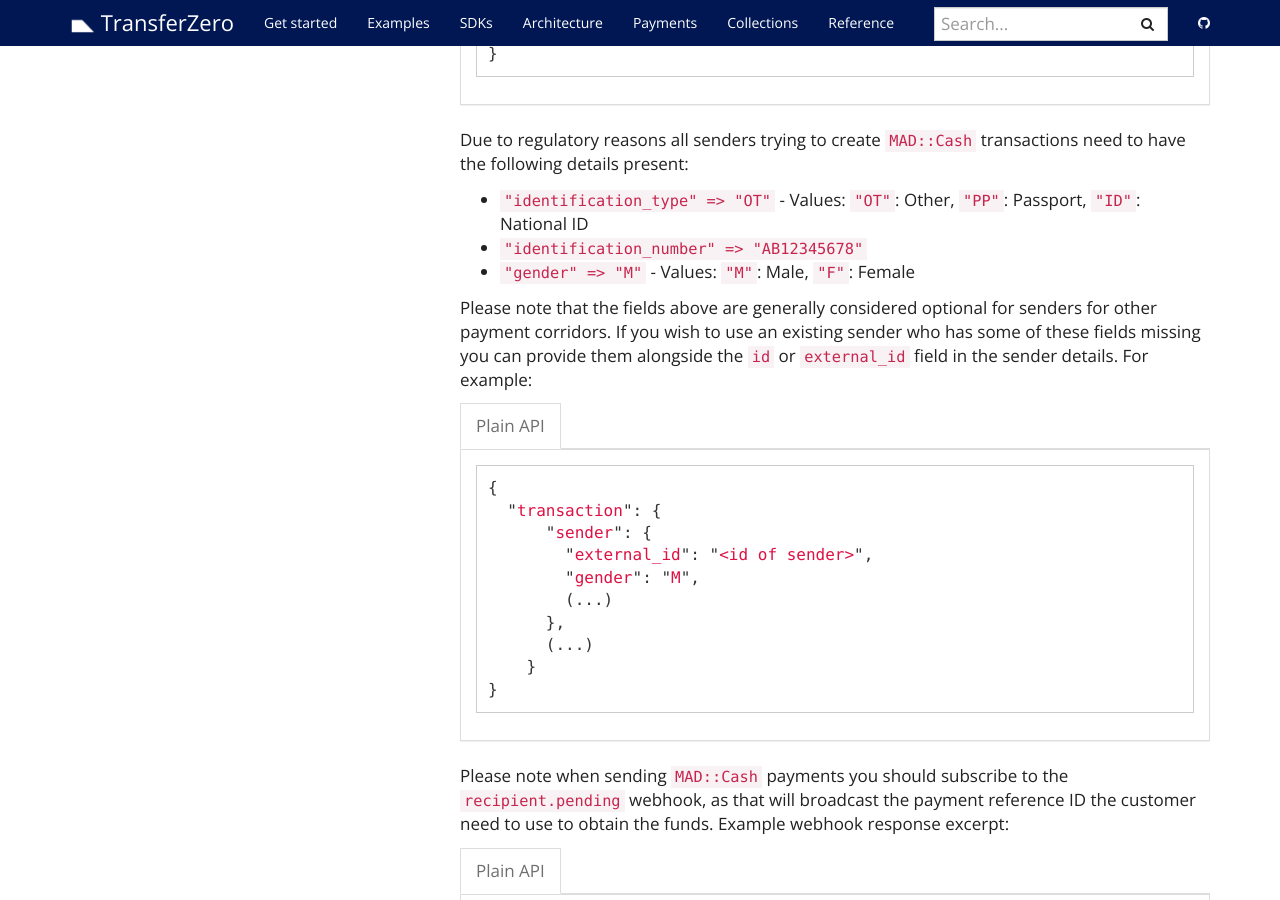
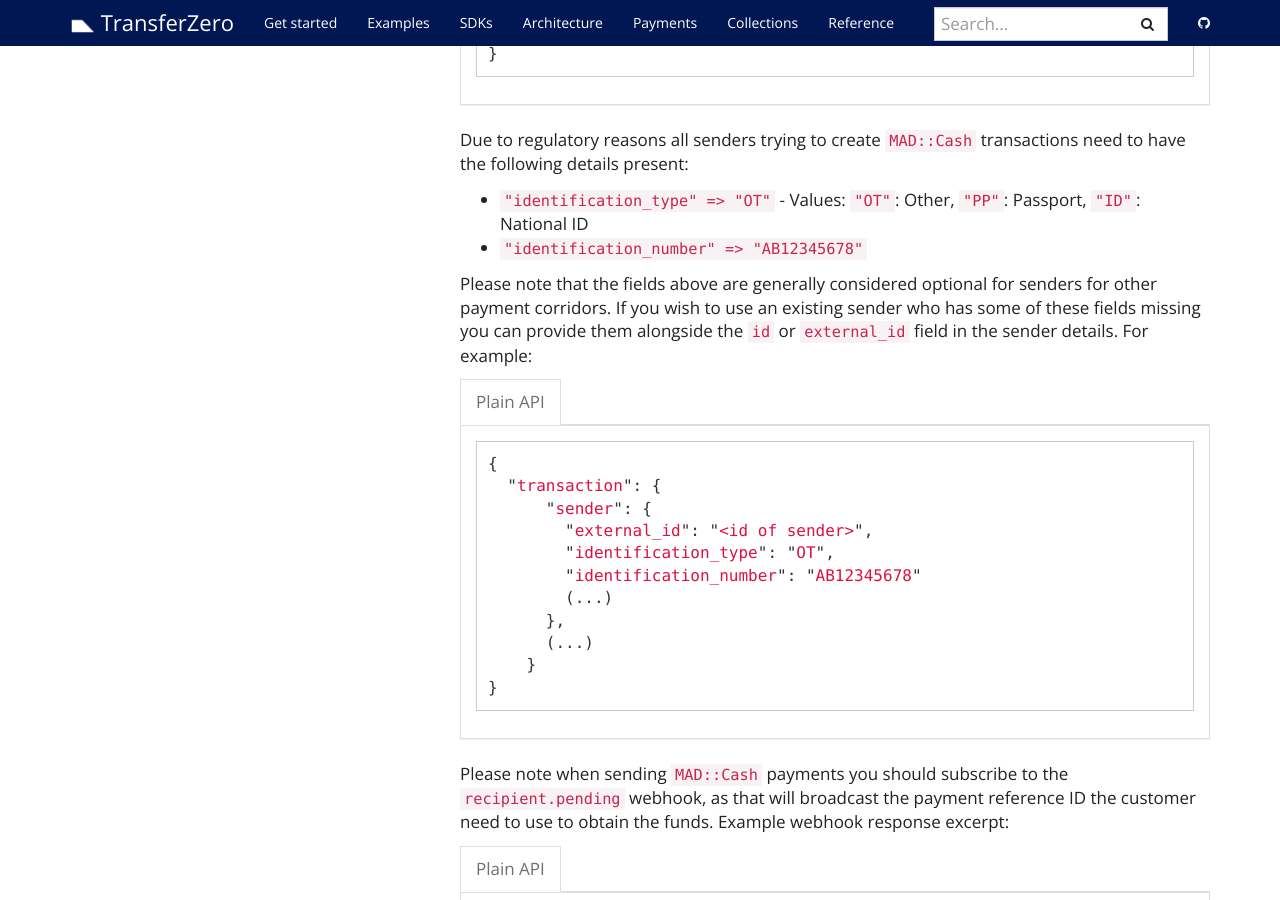
Before and after one commit to transferzero/api-documentation, a Jekyll site: the page built from _docs/payout-details.md, in a window 1280 px wide and 900 px high, scrolled down 7577 px. Built offline with Jekyll 4.4.1, drawn with Linux system fonts in a browser that asks for light colours; nearby versions of some CDN libraries; comment, search, counter and statistics services are not loaded.

Commit message:
BTA-6477-Add-default-sender-gender-to-cashplus Removed references to sender's gender in payout-details.md

```diff
--- a/_docs/payout-details.md
+++ b/_docs/payout-details.md
@@ -346,7 +346,6 @@ For Cashplus cash pickup requests please use:
 Due to regulatory reasons all senders trying to create `MAD::Cash` transactions need to have the following details present:
 - `"identification_type" => "OT"` - Values: `"OT"`: Other, `"PP"`: Passport, `"ID"`: National ID
 - `"identification_number" => "AB12345678"`
-- `"gender" => "M"` - Values: `"M"`: Male, `"F"`: Female
 
 Please note that the fields above are generally considered optional for senders for other payment corridors. If you wish to use an existing sender who has some of these fields missing you can provide them alongside the `id` or `external_id` field in the sender details. For example:
 
@@ -356,7 +355,8 @@ Please note that the fields above are generally considered optional for senders
   "transaction": {
       "sender": {
         "external_id": "<id of sender>",
-        "gender": "M",
+        "identification_type": "OT",
+        "identification_number": "AB12345678"
         (...)
       },
       (...)
```
